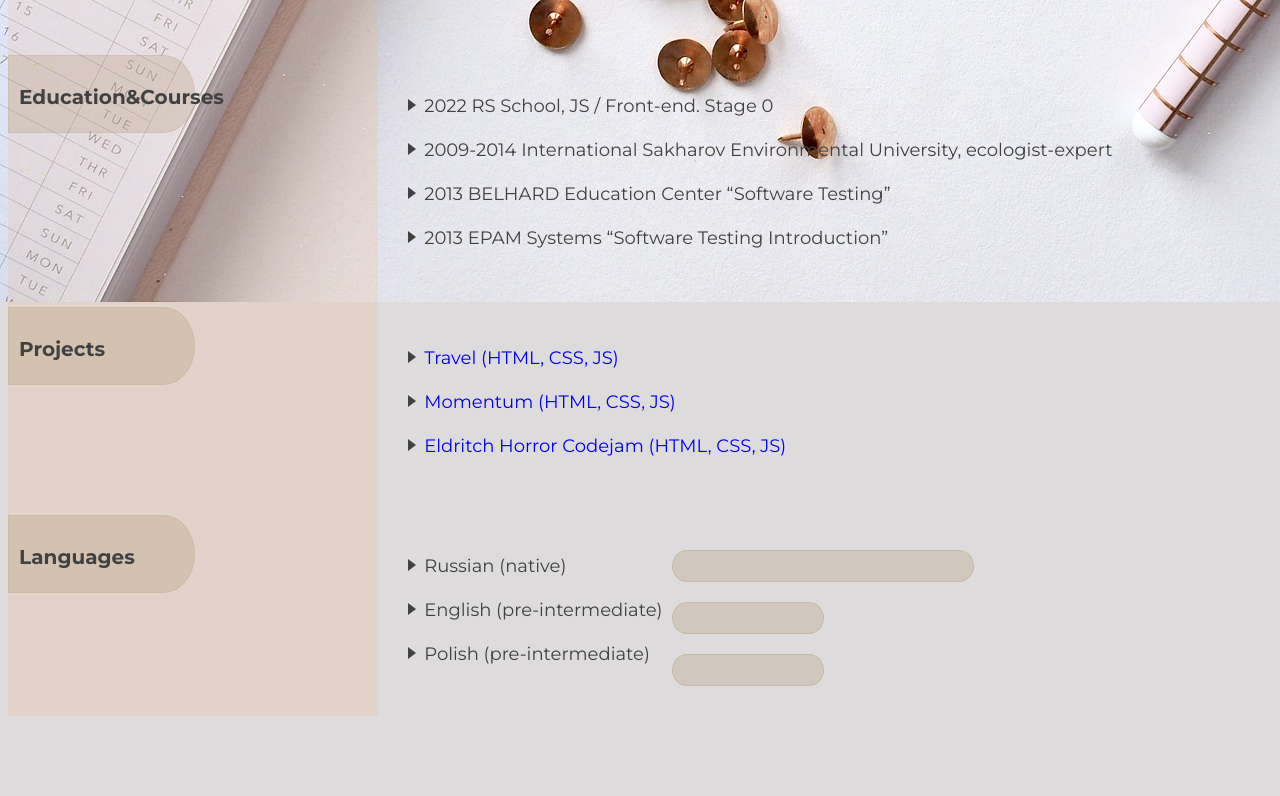
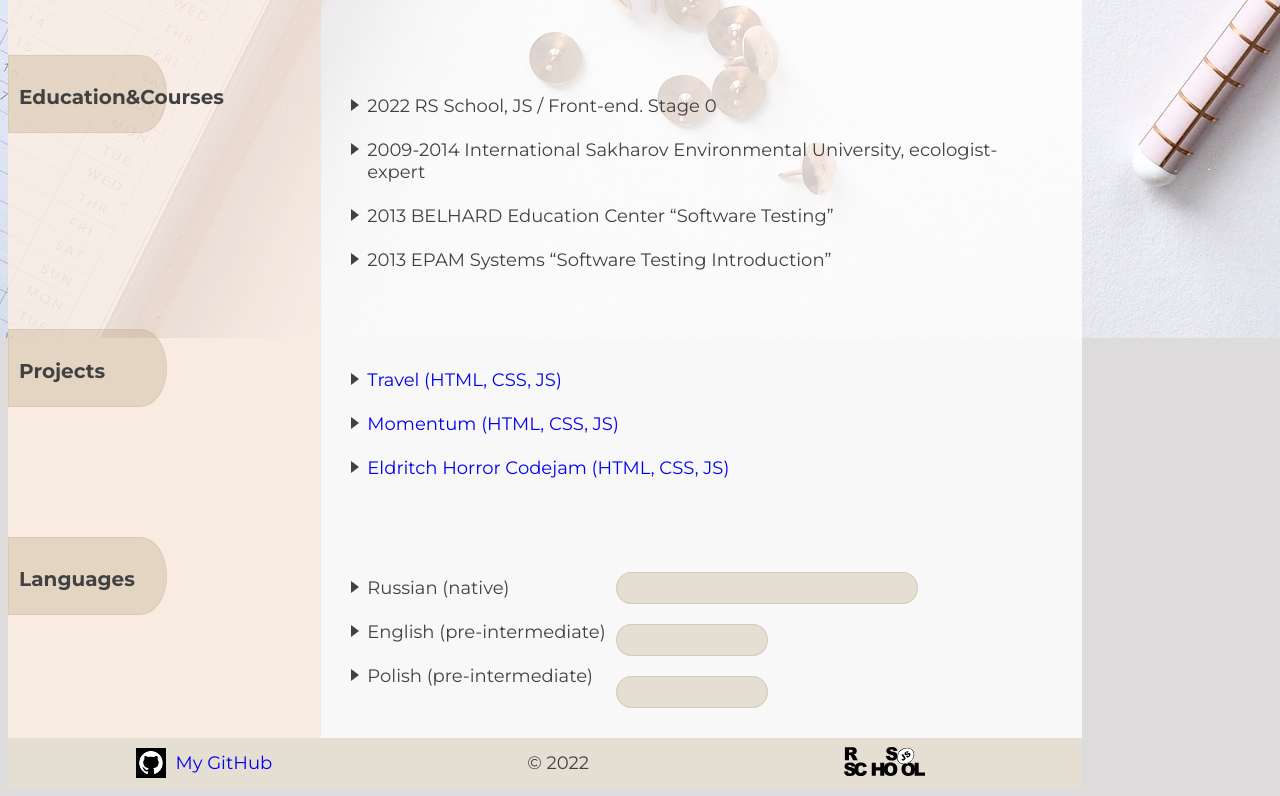
Before and after one commit to nastya-dmd/pre-rsschool-cv, a plain HTML site: page index.html in a window 1280 px wide. Shown: the part 1560-2356 px from the top of the page. Before the commit the page ends 2284 px from the top, so only its background shows below. Drawn offline with Linux system fonts and the light colour scheme.

Commit message:
feat: add footer

```diff
--- a/index.html
+++ b/index.html
@@ -1,5 +1,6 @@
 <!DOCTYPE html>
 <html lang="en">
+
 <head>
     <meta charset="UTF-8">
     <meta http-equiv="X-UA-Compatible" content="IE=edge">
@@ -8,7 +9,9 @@
     <link rel="stylesheet" href="style.css">
     <link rel="icon" href="./assets/img/icon.ico" type="image/x-icon">
 </head>
+
 <body>
+    <div class="container">
         <header class="row">
             <div class="left">
                 <img src="./assets/img/Myimage.png" alt="my photo" class="avatar">
@@ -218,5 +221,20 @@ return result;
                 </div>
             </section>
         </main>
+        <footer class="row">
+            <div class="github">
+                <a href="https://github.com/nastya-dmd" target="_blank"><img src="./assets/img/github.png"
+                        alt="github"><span class="github">My GitHub</span></a>
+            </div>
+            <div>
+                <p>© 2022</p>
+            </div>
+            <div>
+                <a href="https://rs.school/js/" target="_blank"><img src="./assets/svg/rs_school_js.svg"
+                        alt="rolling-scopes-school"></a>
+            </div>
+        </footer>
+    </div>
 </body>
+
 </html>
--- a/style.css
+++ b/style.css
@@ -268,3 +268,26 @@ h2 {
     margin-top: 20px;
     border-radius: 10% /50%;
 }
+
+footer {
+    align-items: center;
+    justify-content: space-around;
+    height: 50px;
+    background-color: rgba(175, 147, 105, 0.26);
+}
+
+footer img {
+    height: 30px;
+}
+
+.github a {
+    display: flex;
+    text-decoration: none;
+    gap: 10px;
+    align-items: center;
+}
+
+.github a:hover {
+    color: #414141;
+    background-color: revert;
+}
```
Lines whose indentation alone changed are shown as unchanged.
